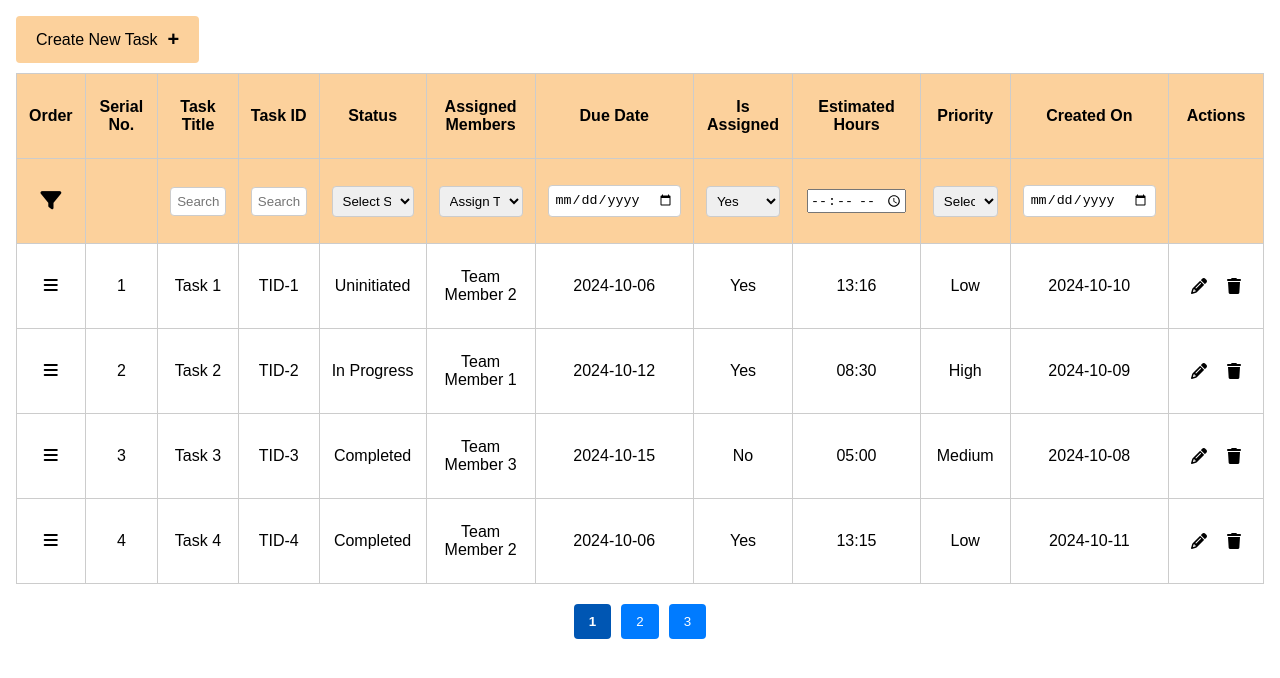
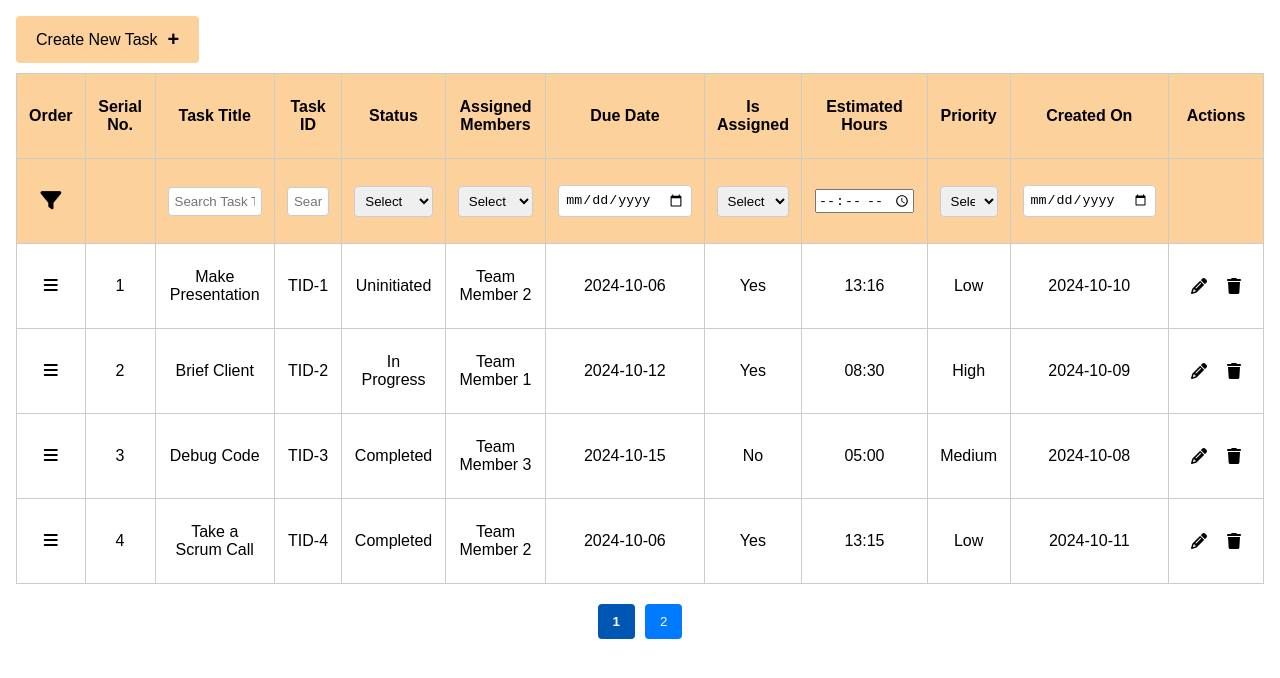
Before and after one commit to oshanpandit/handySolver-task, a React (Vite) app: page / in a window 1280 px wide. Shown: the top 678 px of the page. Built offline with nearby package versions, Linux system fonts and the light colour scheme; data requests are answered from the project's data file.

Commit message:
filteration added

```diff
--- a/data/db.json
+++ b/data/db.json
@@ -1,124 +1,70 @@
 {
   "taskList": [
     {
-      "id": "1",
-      "title": "Task 1",
+      "id": "TID-1",
+      "title": "Make Presentation",
       "status": "Uninitiated",
       "assignedMember": "Team Member 2",
       "dueDate": "2024-10-06",
       "isAssigned": "Yes",
       "estimatedHours": "13:16",
       "priorityType": "Low",
-      "creationDate": "2024-10-10",
-      "order": 2
+      "creationDate": "2024-10-10"
     },
     {
-      "id": "2",
-      "title": "Task 2",
+      "id": "TID-2",
+      "title": "Brief Client",
       "status": "In Progress",
       "assignedMember": "Team Member 1",
       "dueDate": "2024-10-12",
       "isAssigned": "Yes",
       "estimatedHours": "08:30",
       "priorityType": "High",
-      "creationDate": "2024-10-09",
-      "order": 0
+      "creationDate": "2024-10-09"
     },
     {
-      "id": "3",
-      "title": "Task 3",
+      "id": "TID-3",
+      "title": "Debug Code",
       "status": "Completed",
       "assignedMember": "Team Member 3",
       "dueDate": "2024-10-15",
       "isAssigned": "No",
       "estimatedHours": "05:00",
       "priorityType": "Medium",
-      "creationDate": "2024-10-08",
-      "order": 1
+      "creationDate": "2024-10-08"
     },
     {
-      "id": "4",
-      "title": "Task 4",
+      "id": "TID-4",
+      "title": "Take a Scrum Call",
       "status": "Completed",
       "assignedMember": "Team Member 2",
       "dueDate": "2024-10-06",
       "isAssigned": "Yes",
       "estimatedHours": "13:15",
       "priorityType": "Low",
-      "creationDate": "2024-10-11",
-      "order": 3
+      "creationDate": "2024-10-11"
     },
     {
-      "id": "5",
-      "title": "task 5",
+      "id": "TID-5",
+      "title": "Save Code",
       "status": "Uninitiated",
-      "assignedMember": "Team Member 2",
-      "dueDate": "2024-10-05",
+      "assignedMember": "Team Member 3",
+      "dueDate": "2024-10-13",
       "isAssigned": "Yes",
-      "estimatedHours": "13:16",
-      "priorityType": "Low",
-      "creationDate": "2024-10-11",
-      "order": 4
+      "estimatedHours": "23:43",
+      "priorityType": "Medium",
+      "creationDate": "2024-10-11"
     },
     {
-      "id": "6",
-      "title": "Task 6",
-      "status": "In Progress",
-      "assignedMember": "Team Member 3",
-      "dueDate": "2024-10-05",
+      "id": "TID-6",
+      "title": "Push changes to github",
+      "status": "Completed",
+      "assignedMember": "Team Member 4",
+      "dueDate": "2024-10-11",
       "isAssigned": "Yes",
-      "estimatedHours": "18:15",
-      "priorityType": "High",
-      "creationDate": "2024-10-11",
-      "order": 5
-    },
-    {
-      "id": "7",
-      "title": "task 7",
-      "status": "Uninitiated",
-      "assignedMember": "Team Member 3",
-      "dueDate": "2024-10-06",
-      "isAssigned": "Yes",
-      "estimatedHours": "13:21",
-      "priorityType": "Low",
-      "creationDate": "2024-10-11",
-      "order": 6
-    },
-    {
-      "id": "8",
-      "title": "Task 8",
-      "status": "Uninitiated",
-      "assignedMember": "Team Member 1",
-      "dueDate": "2024-10-06",
-      "isAssigned": "Yes",
-      "estimatedHours": "19:16",
+      "estimatedHours": "23:45",
       "priorityType": "Medium",
-      "creationDate": "2024-10-11",
-      "order": 7
-    },
-    {
-      "id": "9",
-      "title": "Task 9",
-      "status": "Uninitiated",
-      "assignedMember": "Team Member 1",
-      "dueDate": "2024-10-06",
-      "isAssigned": "Yes",
-      "estimatedHours": "13:22",
-      "priorityType": "Low",
-      "creationDate": "2024-10-11",
-      "order": 8
-    },
-    {
-      "id": "10",
-      "title": "Task 10",
-      "status": "Uninitiated",
-      "assignedMember": "Team Member 3",
-      "dueDate": "2024-10-04",
-      "isAssigned": "Yes",
-      "estimatedHours": "13:23",
-      "priorityType": "Low",
-      "creationDate": "2024-10-11",
-      "order": 9
+      "creationDate": "2024-10-11"
     }
   ]
 }
--- a/src/App.jsx
+++ b/src/App.jsx
@@ -7,15 +7,35 @@ function App() {
   const [isModalOpen, setIsModalOpen] = useState(false);
   const [taskList, setTaskList] = useState([]);
   const [currentPage, setCurrentPage] = useState(1);
+  const [currentTaskList, setCurrentTaskList] = useState([]);
+  const [isFiltering, setIsFiltering] = useState(false); // For tracking if filtering is applied
+  const [filters, setFilters] = useState({
+    assignedMember: '',
+    creationDate: '',
+    dueDate: '',
+    estimatedHours: '',
+    id: '',
+    isAssigned: '',
+    priorityType: '',
+    status: '',
+    title: ''
+  });
   const itemsPerPage = 4;
 
   useEffect(() => {
     const getTasks = async () => {
       const resp = await getTaskList();
       setTaskList(resp);
+      paginateTasks(resp, currentPage);
     };
     getTasks();
-  }, []);
+  }, [currentPage]);
+
+  const paginateTasks = (tasks, page) => {
+    const startIndex = (page - 1) * itemsPerPage;
+    const currentTasks = tasks.slice(startIndex, startIndex + itemsPerPage);
+    setCurrentTaskList(currentTasks);
+  };
 
   const handleOpenModal = () => {
     setIsModalOpen(true);
@@ -25,37 +45,63 @@ function App() {
     setIsModalOpen(false);
   };
 
-  const handleDragEnd = async(result) => {
+  const handleDragEnd = async (result) => {
     if (!result.destination) {
       return; // Dropped outside the list
     }
 
-    // Calculate starting index for the current page
     const startIndex = (currentPage - 1) * itemsPerPage;
-
-    // Adjust the index to match the position in the full task list
     const sourceIndex = result.source.index + startIndex;
     const destinationIndex = result.destination.index + startIndex;
 
     const reorderedTasks = Array.from(taskList);
     const [movedTask] = reorderedTasks.splice(sourceIndex, 1);
     reorderedTasks.splice(destinationIndex, 0, movedTask);
+
     setTaskList(reorderedTasks);
+
+    // If no filters, paginate the tasks
+    if (!isFiltering) {
+      paginateTasks(reorderedTasks, currentPage);
+    } else {
+      setCurrentTaskList(reorderedTasks); // Show filtered results without pagination
+    }
   };
-
-  // Calculate tasks for the current page
-  const currentTasks = taskList.slice(
-    (currentPage - 1) * itemsPerPage,
-    currentPage * itemsPerPage
-  );
-
-  const totalPages = Math.ceil(taskList.length / itemsPerPage);
 
   const handlePageChange = (pageNumber) => {
     setCurrentPage(pageNumber);
   };
 
-  // filter condition
+  const filterPipe = (param, value) => {
+    const updatedFilters = { ...filters, [param]: value };
+    setFilters(updatedFilters);
+    filterTasks(updatedFilters);
+  };
+
+  const filterTasks = (currentFilters) => {
+    const hasFiltersApplied = Object.values(currentFilters).some((val) => val !== '' && val !== 'Select');
+
+    if (hasFiltersApplied) {
+      setIsFiltering(true);
+      const filteredTasks = taskList.filter((task) => {
+        return Object.keys(currentFilters).every((key) => {
+          if (currentFilters[key] === '' || currentFilters[key] === 'Select') {
+            return true; // Skip this filter if it's not set
+          }
+          return task[key].toString().toLowerCase().includes(currentFilters[key].toString().toLowerCase());
+        });
+      });
+
+      if (filteredTasks.length === 0) {
+        setCurrentTaskList([]); // Show no tasks if nothing matches the filters
+      } else {
+        setCurrentTaskList(filteredTasks);
+      }
+    } else {
+      setIsFiltering(false);
+      paginateTasks(taskList, currentPage); // Reset to paginated data when no filters
+    }
+  };
 
   return (
     <>
@@ -91,26 +137,32 @@ function App() {
                       <td>
                         <i className="fa-solid fa-filter filter-icon"></i>
                       </td>
+                      <td></td>
                       <td>
-                        {/* <input type="text" placeholder="Serial No." /> */}
+                        <input
+                          type="text"
+                          placeholder="Search Task Title"
+                          onChange={(e) => filterPipe('title', e.target.value)}
+                        />
                       </td>
                       <td>
-                        <input type="text" placeholder="Search Task Title" onChange={(e)=>filterCondtn(e.target.value)}/>
+                        <input
+                          type="text"
+                          placeholder="Search ID"
+                          onChange={(event) => filterPipe('id', event.target.value)}
+                        />
                       </td>
                       <td>
-                        <input type="text" placeholder="Search ID" />
-                      </td>
-                      <td>
-                        <select>
-                          <option>Select Status</option>
+                        <select onChange={(e) => filterPipe('status', e.target.value)}>
+                          <option>Select</option>
                           <option>Uninitiated</option>
                           <option>In Progress</option>
                           <option>Completed</option>
                         </select>
                       </td>
                       <td>
-                        <select>
-                          <option>Assign Team Member</option>
+                        <select onChange={(event) => filterPipe('assignedMember', event.target.value)}>
+                          <option>Select</option>
                           <option>Team Member 1</option>
                           <option>Team Member 2</option>
                           <option>Team Member 3</option>
@@ -118,10 +170,11 @@ function App() {
                         </select>
                       </td>
                       <td>
-                        <input type="date" />
+                        <input type="date" onChange={(event) => filterPipe('dueDate', event.target.value)} />
                       </td>
                       <td>
-                        <select>
+                        <select onChange={(event) => filterPipe('isAssigned', event.target.value)}>
+                          <option>Select</option>
                           <option>Yes</option>
                           <option>No</option>
                         </select>
@@ -130,39 +183,35 @@ function App() {
                         <input type="time" placeholder="Hours" />
                       </td>
                       <td>
-                        <select>
-                          <option>Select Priority</option>
+                        <select onChange={(event) => filterPipe('priorityType', event.target.value)}>
+                          <option>Select</option>
                           <option>Low</option>
                           <option>Medium</option>
                           <option>High</option>
                         </select>
                       </td>
                       <td>
-                        <input type="date" />
+                        <input type="date" onChange={(event) => filterPipe('creationDate', event.target.value)} />
                       </td>
-                      <td>
-                        {/* Action Buttons if any */}
-                      </td>
+                      <td></td>
                     </tr>
                   </thead>
                   <tbody>
-                    {currentTasks.map((item, index) => (
-                      <Draggable
-                        key={item.id}
-                        draggableId={item.id}
-                        index={index}
-                      >
+                    {currentTaskList.length === 0 ? (
+                      <tr>
+                        <td colSpan="12" style={{ textAlign: 'center' }}>No results found</td>
+                      </tr>
+                    ) : (
+                      currentTaskList.map((item, index) => (
+                        <Draggable key={item.id} draggableId={item.id} index={index}>
                           {(provided) => (
-                          <tr
-                            ref={provided.innerRef}
-                            {...provided.draggableProps}
-                          >
+                            <tr ref={provided.innerRef} {...provided.draggableProps}>
                               <td {...provided.dragHandleProps}>
                                 <i className="fa-solid fa-bars"></i>
                               </td>
                               <td>{index + 1 + (currentPage - 1) * itemsPerPage}</td>
                               <td>{item.title}</td>
-                            <td>TID-{item.id}</td>
+                              <td>{item.id}</td>
                               <td>{item.status}</td>
                               <td>{item.assignedMember}</td>
                               <td>{item.dueDate}</td>
@@ -179,7 +228,8 @@ function App() {
                             </tr>
                           )}
                         </Draggable>
-                    ))}
+                      ))
+                    )}
                     {provided.placeholder}
                   </tbody>
                 </table>
@@ -189,20 +239,22 @@ function App() {
         </div>
 
         {/* Pagination */}
+        {!isFiltering && currentTaskList.length > 0 && (
           <div className="pagination">
-          {[...Array(totalPages).keys()].map((pageNumber) => (
+            {[...Array(Math.ceil(taskList.length / itemsPerPage)).keys()].map((pageNumber) => (
               <button
-              key={pageNumber + 1}
+                key={pageNumber}
                 onClick={() => handlePageChange(pageNumber + 1)}
-              className={`page-btn ${
-                currentPage === pageNumber + 1 ? 'active' : ''
-              }`}
+                className={pageNumber + 1 === currentPage ? 'active' : ''}
               >
                 {pageNumber + 1}
               </button>
             ))}
           </div>
+        )}
       </div>
+
+      {/* Modal */}
       <TaskModal
         isOpen={isModalOpen}
         onClose={handleCloseModal}
--- a/src/TaskModal.jsx
+++ b/src/TaskModal.jsx
@@ -12,7 +12,7 @@ const Modal = ({ isOpen, onClose,setTaskList,taskList}) => {
     const month = String(currentDate.getMonth() + 1).padStart(2, '0'); // Months are zero-indexed, so we add 1
     const day = String(currentDate.getDate()).padStart(2, '0');
     const formattedDate = `${year }-${month}-${day}`;
-    formObject={...formObject,id:(taskList.length+1).toString(),creationDate:formattedDate}
+    formObject={...formObject,id:'TID-'+(taskList.length+1).toString(),creationDate:formattedDate}
     console.log(formObject);
     const resp=await addToTaskList(formObject);
     if(resp){
```
Lines whose indentation alone changed are shown as unchanged.
